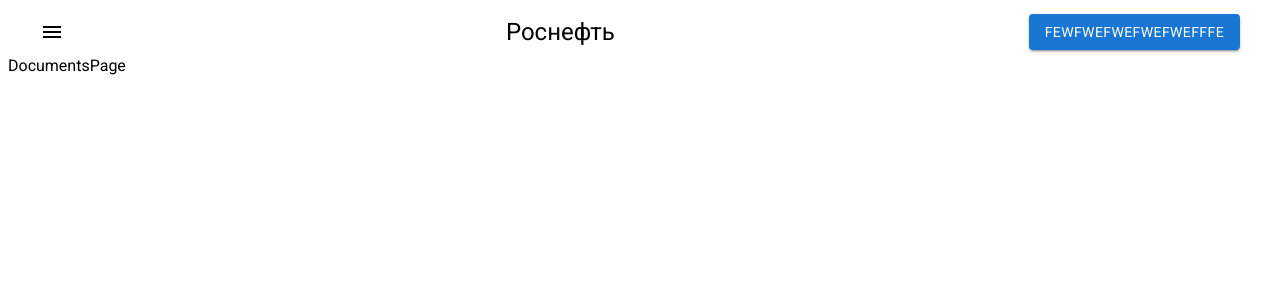
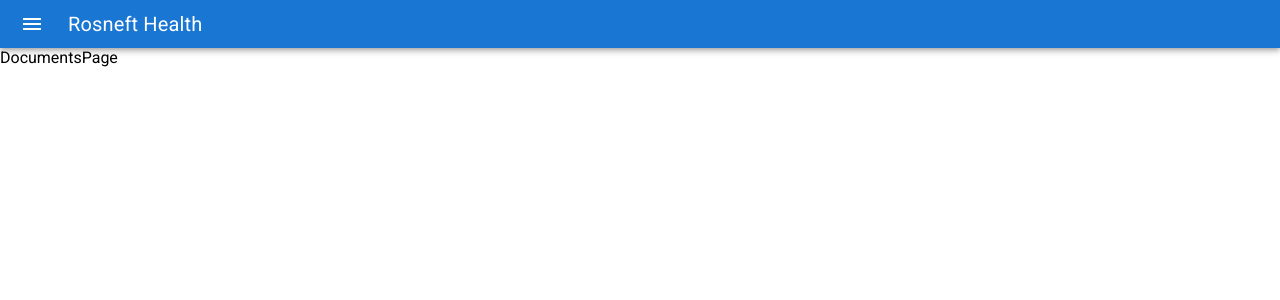
Before and after one commit to vladiks-git/rosneft, a React (Create React App) app: page / in a window 1280 px wide. Shown: the top 300 px of the page. Built offline with nearby package versions, Linux system fonts and the light colour scheme.

Commit message:
изменил хедер

```diff
--- a/public/index.html
+++ b/public/index.html
@@ -24,7 +24,7 @@
       work correctly both with client-side routing and a non-root public URL.
       Learn how to configure a non-root public URL by running `npm run build`.
     -->
-    <title>React App</title>
+    <title>Rosneft Health</title>
   </head>
   <body>
     <noscript>You need to enable JavaScript to run this app.</noscript>
--- a/src/App.css
+++ b/src/App.css
@@ -3,4 +3,5 @@
 * {
   font-family: "Roboto", sans-serif;
   box-sizing: border-box;
+  margin: 0;
 }
--- a/src/components/header/index.jsx
+++ b/src/components/header/index.jsx
@@ -1,30 +1,24 @@
-import React from "react";
+import * as React from 'react';
+import AppBar from '@mui/material/AppBar';
+import Box from '@mui/material/Box';
+import Toolbar from '@mui/material/Toolbar';
+import Typography from '@mui/material/Typography';
+import IconButton from '@mui/material/IconButton';
+import MenuIcon from '@mui/icons-material/Menu';
 
-import { Button, IconButton, Stack, Typography } from "@mui/material";
-import MenuIcon from "@mui/icons-material/Menu";
-
-function Header() {
+export default function DenseAppBar() {
   return (
-    <Stack
-      direction="row"
-      alignItems="center"
-      justifyContent="space-between"
-      sx={{ px: 4 }}
-    >
-      <IconButton
-        size="large"
-        edge="start"
-        color="inherit"
-        aria-label="menu"
-        sx={{ mr: 2 }}
-      >
-        <MenuIcon />
-      </IconButton>
-      {/* <img src="../../assets/logo.jpg" alt="Logo" /> */}
-      <Typography variant="h5">Роснефть</Typography>
-      <Button variant="contained">fewfwefwefwefwefffe</Button>
-    </Stack>
+    <Box sx={{ flexGrow: 1 }}>
+      <AppBar position="static">
+        <Toolbar variant="dense">
+          <IconButton edge="start" color="inherit" aria-label="menu" sx={{ mr: 2 }}>
+            <MenuIcon />
+          </IconButton>
+          <Typography variant="h6" color="inherit" component="div">
+          Rosneft Health
+          </Typography>
+        </Toolbar>
+      </AppBar>
+    </Box>
   );
 }
-
-export default Header;
--- a/src/ui-kit/index.js
+++ /dev/null
@@ -1,3 +0,0 @@
-import Button from "./Button";
-
-export { Button };
```
Also changed, not shown: src/ui-kit/Button/index.jsx (deleted, +0 -8 lines), src/assets/logo.jpg (deleted).
